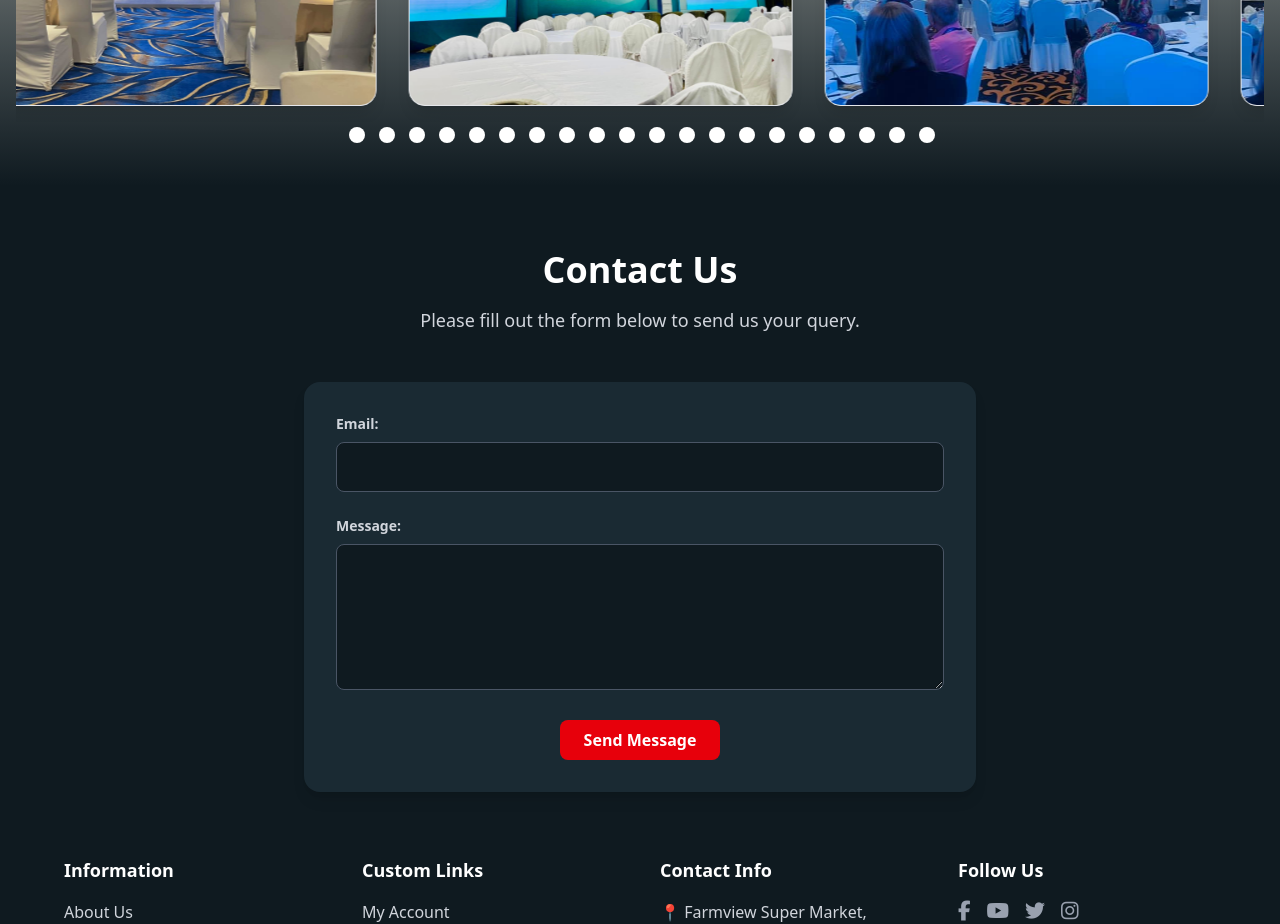
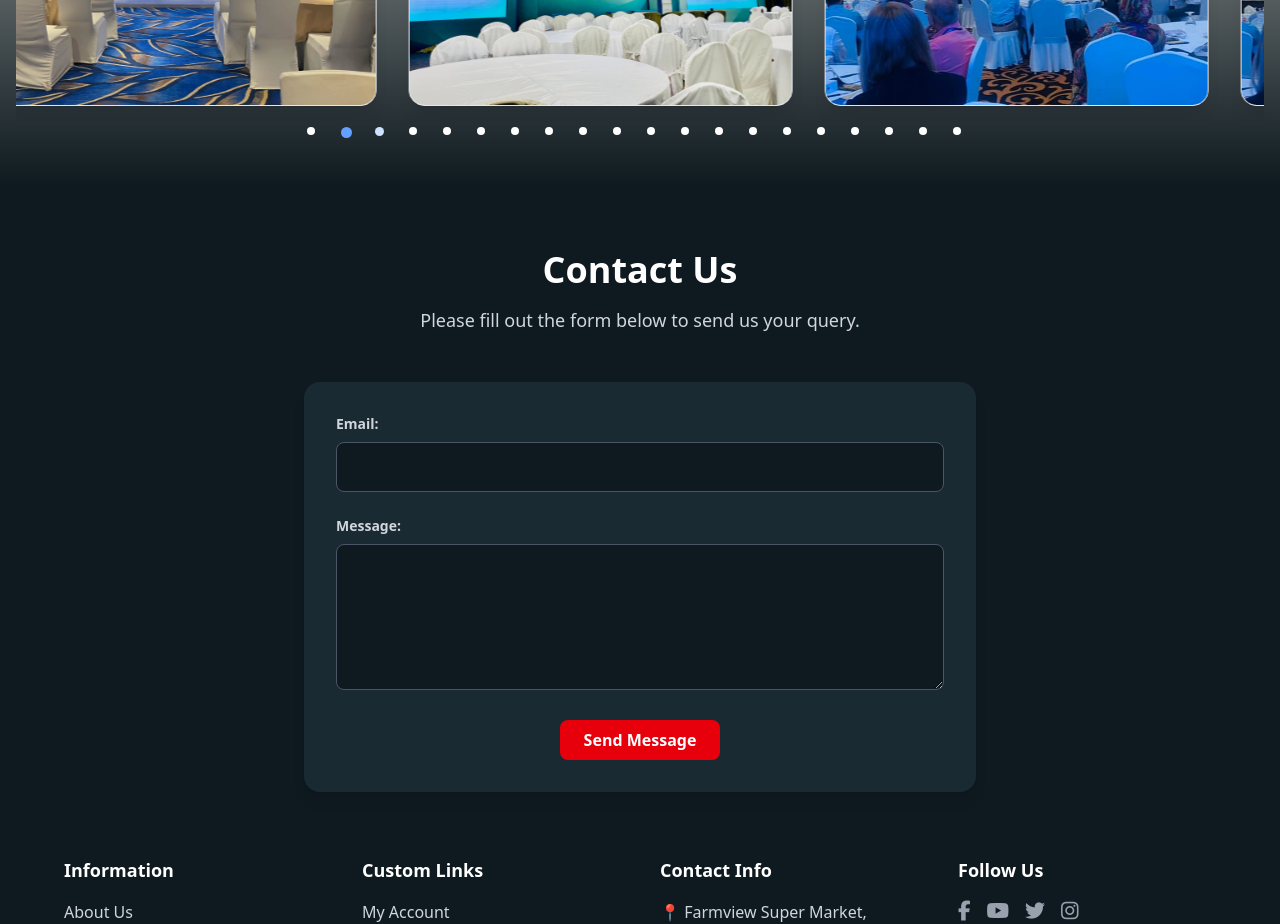
Before and after one commit to Imran-2020331101/Momen_Traders_portfolio, a React (Vite) app: page / in a window 1280 px wide. Shown: the part 2640-3564 px from the top of the page. Built offline with nearby package versions, Linux system fonts and the light colour scheme.

Commit message:
many effect 2.0

```diff
--- a/src/components/Gallary.jsx
+++ b/src/components/Gallary.jsx
@@ -5,34 +5,33 @@ import 'slick-carousel/slick/slick-theme.css';
 import { gallary_images } from '../Data';
 import { XMarkIcon } from '@heroicons/react/24/outline';
 
-// Custom Arrows
+// Custom Arrows (unchanged)
 function NextArrow({ onClick }) {
   return (
     <div
-      className="absolute top-1/2 right-0 sm:right-2 transform -translate-y-1/2 z-10 cursor-pointer bg-white/20 hover:bg-white/40 rounded-full p-1 sm:p-2 transition"
+      className="absolute top-1/2 right-2 transform -translate-y-1/2 z-10 cursor-pointer bg-white/20 hover:bg-white/40 rounded-full p-2 transition"
       onClick={onClick}
     >
-      <svg className="w-4 h-4 sm:w-5 sm:h-5 text-white" fill="none" stroke="currentColor" strokeWidth={2} viewBox="0 0 24 24">
+      <svg className="w-5 h-5 text-white" fill="none" stroke="currentColor" strokeWidth={2} viewBox="0 0 24 24">
         <path strokeLinecap="round" strokeLinejoin="round" d="M9 5l7 7-7 7" />
       </svg>
     </div>
   );
 }
-
 function PrevArrow({ onClick }) {
   return (
     <div
-      className="absolute top-1/2 left-0 sm:left-2 transform -translate-y-1/2 z-10 cursor-pointer bg-white/20 hover:bg-white/40 rounded-full p-1 sm:p-2 transition"
+      className="absolute top-1/2 left-2 transform -translate-y-1/2 z-10 cursor-pointer bg-white/20 hover:bg-white/40 rounded-full p-2 transition"
       onClick={onClick}
     >
-      <svg className="w-4 h-4 sm:w-5 sm:h-5 text-white" fill="none" stroke="currentColor" strokeWidth={2} viewBox="0 0 24 24">
+      <svg className="w-5 h-5 text-white" fill="none" stroke="currentColor" strokeWidth={2} viewBox="0 0 24 24">
         <path strokeLinecap="round" strokeLinejoin="round" d="M15 19l-7-7 7-7" />
       </svg>
     </div>
   );
 }
 
-function Gallery() {
+export default function Gallery() {
   const [selectedImage, setSelectedImage] = useState(null);
   const [activeIndex, setActiveIndex] = useState(0);
 
@@ -46,59 +45,45 @@ function Gallery() {
     autoplaySpeed: 3000,
     nextArrow: <NextArrow />,
     prevArrow: <PrevArrow />,
-    appendDots: (dots) => (
-      <div>
-        <ul className="flex justify-center mt-6">
-          {dots}
-        </ul>
+    appendDots: dots => (
+      <div className="pt-8  px-4 relative -mt-2">
+        <ul className="flex flex-wrap justify-center gap-1">{dots}</ul>
       </div>
     ),
-    customPaging: (i) => (
+    customPaging: i => (
       <div
-        className={`w-3 h-3 sm:w-4 sm:h-4 bg-white rounded-full mx-1 hover:scale-125 transition-all duration-300 ${activeIndex === i ? 'w-5 h-5' : 'w-3 h-3'}`}
+        className={`
+          rounded-full
+          transition-all duration-200
+          ${activeIndex === i ? 'w-3 h-3 bg-blue-500' : 'w-2 h-2 bg-white'}
+          hover:scale-110
+        `}
       />
     ),
-    beforeChange: (current, next) => {
-      setActiveIndex(next);  // Update the active index when the slide changes
-    },
+    beforeChange: (_, next) => setActiveIndex(next),
     responsive: [
-      {
-        breakpoint: 1024,
-        settings: {
-          slidesToShow: 2
-        }
-      },
-      {
-        breakpoint: 640,
-        settings: {
-          slidesToShow: 1
-        }
-      }
+      { breakpoint: 1024, settings: { slidesToShow: 2 } },
+      { breakpoint: 640,  settings: { slidesToShow: 1 } },
     ]
   };
 
   return (
-    <section
-      id="works"
-      className="py-16 bg-gradient-to-b from-[#FDFBEE] to-[#0f1a20]"
-    >
+    <section id="works" className="py-16 bg-gradient-to-b from-[#FDFBEE] to-[#0f1a20]">
       <div className="container mx-auto text-center px-4">
-        <h2 className="text-3xl font-bold text-gray-800 mb-10">
-          Photo Gallery
-        </h2>
+        <h2 className="text-3xl font-bold text-gray-800 mb-10">Photo Gallery</h2>
 
-        <div className="relative">
+        <div className="relative ">
           <Slider {...settings}>
-            {gallary_images.map((product, index) => (
-              <div key={index} className="p-4">
+            {gallary_images.map((src, idx) => (
+              <div key={idx} className="p-4">
                 <div
-                  className="bg-white rounded-2xl border border-gray-200 shadow-lg hover:shadow-xl transition-shadow duration-300 overflow-hidden cursor-pointer"
-                  onClick={() => setSelectedImage(product)}
+                  className="bg-white rounded-2xl border border-gray-200 shadow-lg overflow-hidden cursor-pointer hover:shadow-xl transition-shadow duration-300"
+                  onClick={() => setSelectedImage(src)}
                 >
                   <img
-                    src={product}
-                    alt={`gallery-item-${index}`}
-                    className="w-full h-60 sm:h-72 md:h-80 object-cover transition-transform duration-300 hover:scale-105"
+                    src={src}
+                    alt={`gallery-${idx}`}
+                    className="w-full h-60  sm:h-72 md:h-80 object-cover transition-transform duration-300 hover:scale-105"
                   />
                 </div>
               </div>
@@ -107,16 +92,13 @@ function Gallery() {
         </div>
       </div>
 
-      {/* Lightbox Modal */}
+      {/* Lightbox */}
       {selectedImage && (
         <div
           className="fixed inset-0 bg-black/70 backdrop-blur-sm z-50 flex items-center justify-center p-4"
           onClick={() => setSelectedImage(null)}
         >
-          <div
-            className="relative max-w-4xl w-full"
-            onClick={(e) => e.stopPropagation()}
-          >
+          <div className="relative max-w-4xl w-full" onClick={e => e.stopPropagation()}>
             <button
               className="absolute top-2 right-2 text-white hover:text-red-500 transition"
               onClick={() => setSelectedImage(null)}
@@ -125,7 +107,7 @@ function Gallery() {
             </button>
             <img
               src={selectedImage}
-              alt="Zoomed"
+              alt="Zoom"
               className="w-full h-auto rounded-xl shadow-2xl"
             />
           </div>
@@ -134,5 +116,3 @@ function Gallery() {
     </section>
   );
 }
-
-export default Gallery;
```
